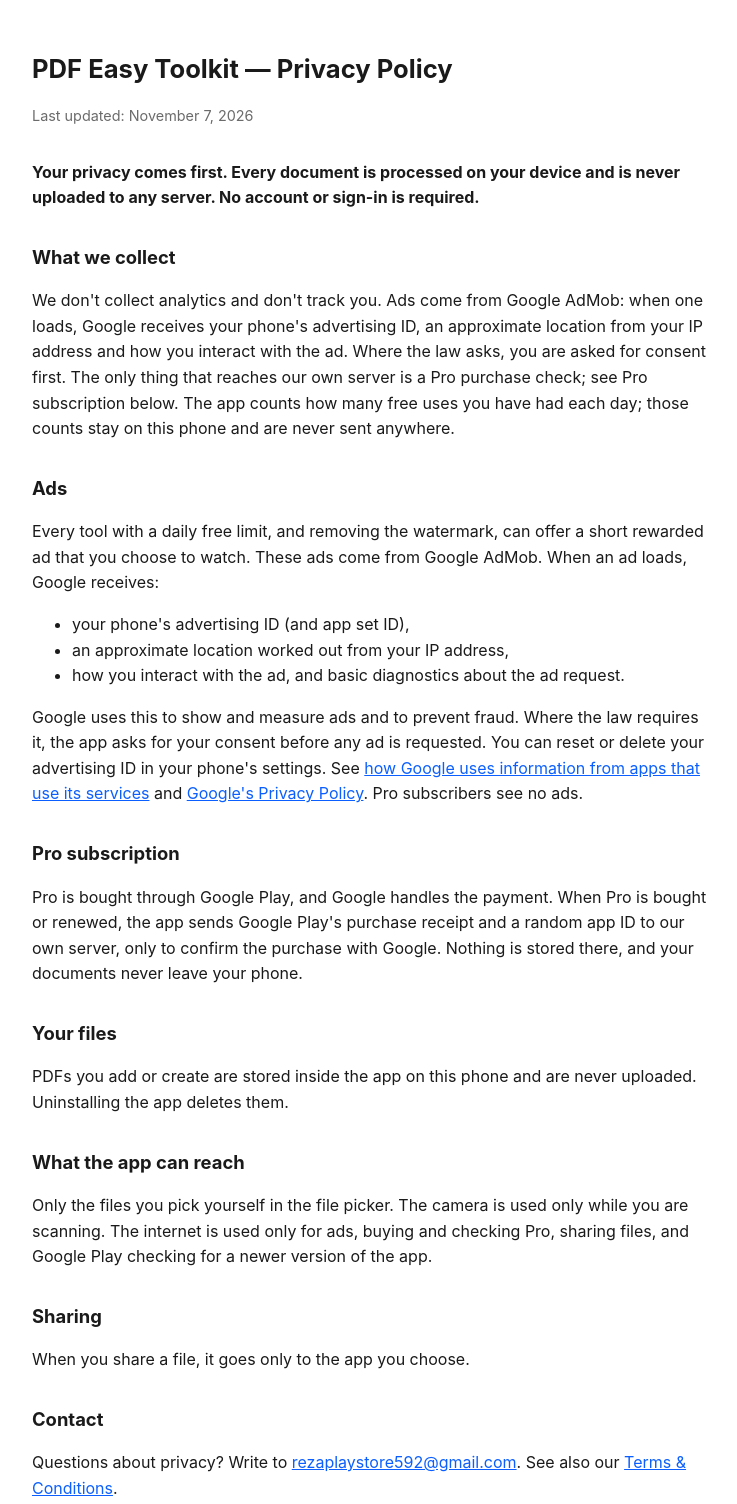
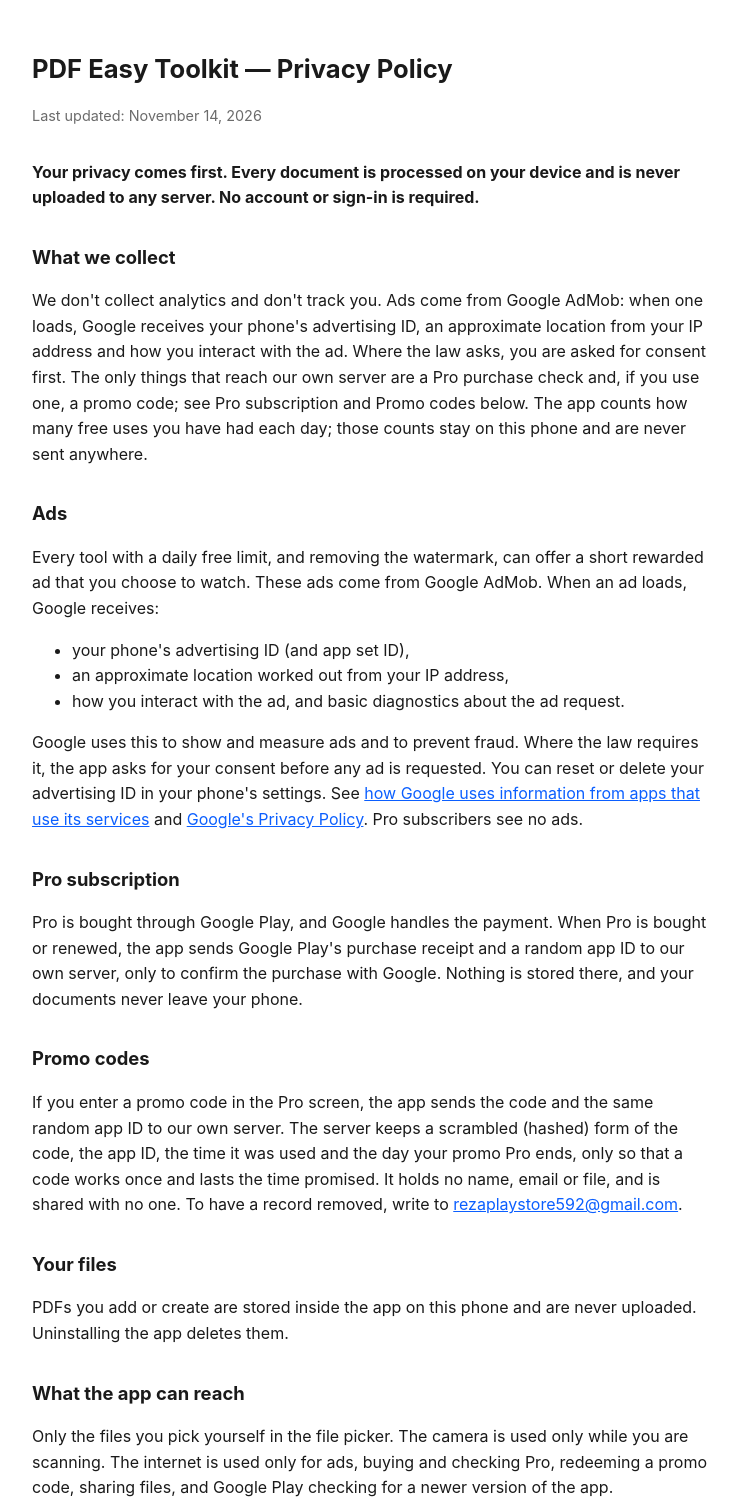
Before and after one commit to rezaplaystore/pdf-easy-toolkit-privacy, a plain HTML site: page index.html in a window 1280 px wide. Shown: the top 1504 px of the page, without its empty margins (268-1005 px from the left). Drawn offline with Linux system fonts and the light colour scheme.

Commit message:
Privacy and Terms: promo codes
Privacy says what the server keeps when a promo code is redeemed (hash of
the code, app ID, time, end day) and how to have it removed; Terms get a
Promo codes section.

Co-Authored-By: Claude Sonnet 5.5 <noreply@anthropic.com>

```diff
--- a/index.html
+++ b/index.html
@@ -27,12 +27,12 @@
 </head>
 <body>
   <h1>PDF Easy Toolkit — Privacy Policy</h1>
-  <p class="updated">Last updated: November 7, 2026</p>
+  <p class="updated">Last updated: November 14, 2026</p>
 
   <p><strong>Your privacy comes first. Every document is processed on your device and is never uploaded to any server. No account or sign-in is required.</strong></p>
 
   <h2>What we collect</h2>
-  <p>We don't collect analytics and don't track you. Ads come from Google AdMob: when one loads, Google receives your phone's advertising ID, an approximate location from your IP address and how you interact with the ad. Where the law asks, you are asked for consent first. The only thing that reaches our own server is a Pro purchase check; see Pro subscription below. The app counts how many free uses you have had each day; those counts stay on this phone and are never sent anywhere.</p>
+  <p>We don't collect analytics and don't track you. Ads come from Google AdMob: when one loads, Google receives your phone's advertising ID, an approximate location from your IP address and how you interact with the ad. Where the law asks, you are asked for consent first. The only things that reach our own server are a Pro purchase check and, if you use one, a promo code; see Pro subscription and Promo codes below. The app counts how many free uses you have had each day; those counts stay on this phone and are never sent anywhere.</p>
 
   <h2>Ads</h2>
   <p>Every tool with a daily free limit, and removing the watermark, can offer a short rewarded ad that you choose to watch. These ads come from Google AdMob. When an ad loads, Google receives:</p>
@@ -46,11 +46,14 @@
   <h2>Pro subscription</h2>
   <p>Pro is bought through Google Play, and Google handles the payment. When Pro is bought or renewed, the app sends Google Play's purchase receipt and a random app ID to our own server, only to confirm the purchase with Google. Nothing is stored there, and your documents never leave your phone.</p>
 
+  <h2>Promo codes</h2>
+  <p>If you enter a promo code in the Pro screen, the app sends the code and the same random app ID to our own server. The server keeps a scrambled (hashed) form of the code, the app ID, the time it was used and the day your promo Pro ends, only so that a code works once and lasts the time promised. It holds no name, email or file, and is shared with no one. To have a record removed, write to <a href="mailto:rezaplaystore592@gmail.com">rezaplaystore592@gmail.com</a>.</p>
+
   <h2>Your files</h2>
   <p>PDFs you add or create are stored inside the app on this phone and are never uploaded. Uninstalling the app deletes them.</p>
 
   <h2>What the app can reach</h2>
-  <p>Only the files you pick yourself in the file picker. The camera is used only while you are scanning. The internet is used only for ads, buying and checking Pro, sharing files, and Google Play checking for a newer version of the app.</p>
+  <p>Only the files you pick yourself in the file picker. The camera is used only while you are scanning. The internet is used only for ads, buying and checking Pro, redeeming a promo code, sharing files, and Google Play checking for a newer version of the app.</p>
 
   <h2>Sharing</h2>
   <p>When you share a file, it goes only to the app you choose.</p>
```
Also changed, not shown: terms.html (+4 -1 lines).
